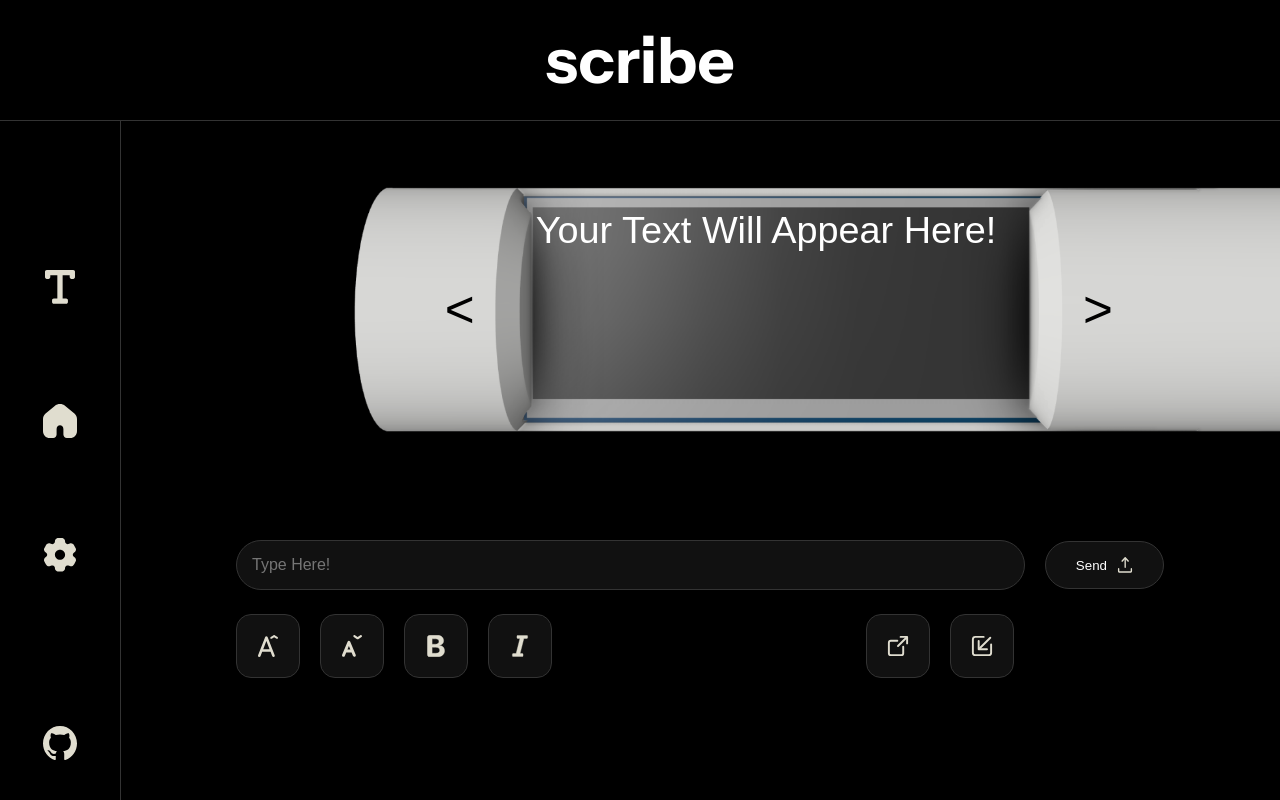
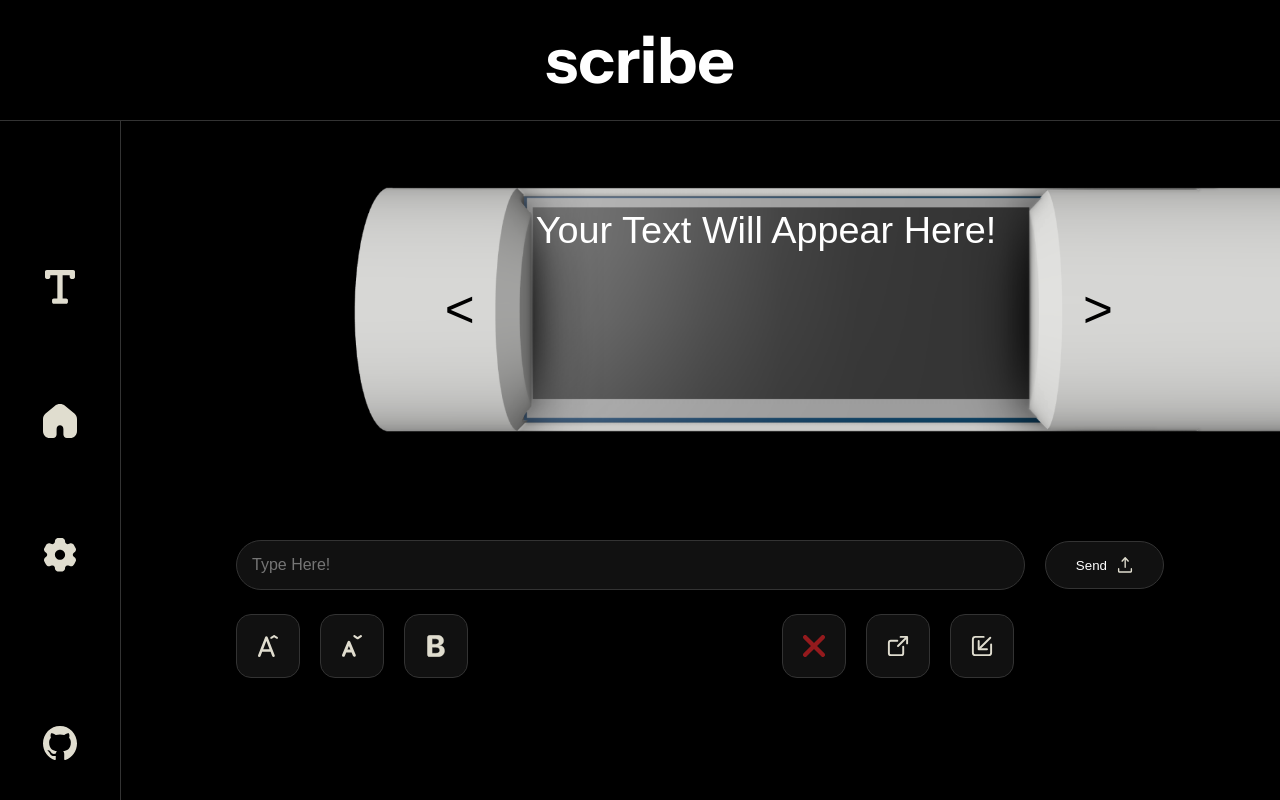
Before and after one commit to AthemiS13/scribe-app, a React (Vite) app in the folder frontend/: page / in a window 1280 px wide. Built offline with nearby package versions, Linux system fonts and the light colour scheme.

Commit message:
delete button added and italic removed

```diff
--- a/frontend/src/App.jsx
+++ b/frontend/src/App.jsx
@@ -13,6 +13,7 @@ import './App.css';              // ← add this
 import { Connect, Disconnect, SendData } from "../wailsjs/go/main/App"
 import saveIcon from './assets/icons/save.svg';
 import importIcon from './assets/icons/import.svg';
+import deleteIcon from './assets/icons/delete.svg';
 
 // Update the TEXT_CONTAINER to use relative percentages
 const TEXT_CONTAINER = {
@@ -681,6 +682,19 @@ function App() {
     }
   };
 
+  // Add this function with your other handler functions
+  const handleClearPage = () => {
+    // Clear the input text
+    setInputText('');
+
+    // Reset to a single empty page
+    setPageInputs(['']);
+    setPages([['']]);
+
+    // Go back to the first page
+    setCurrentPage(0);
+  };
+
   return (
     <div style={styles.container}>
       <header style={styles.header} className="header-text">scribe</header>
@@ -767,23 +781,26 @@ function App() {
                 <button style={styles.formatButton} className="format-button">
                   <img src={boldIcon} alt="Bold" style={{ width: '100%', height: '100%', padding: '2px' }} />
                 </button>
-                <button
-                  style={styles.formatButton}
-                  className="format-button"
-                  onClick={insertManualBreak}
-                  type="button"
-                  title="Insert Manual Break"
-                >
-                  <img src={italicIcon} alt="Manual Break" style={{ width: '100%', height: '100%', padding: '2px' }} />
-                </button>
+                {/* Removed the italic/manual break button */}
               </div>
 
-              {/* Right group - import/export buttons, now shifted left */}
+              {/* Right group - import/export buttons */}
               <div style={{
                 display: 'flex',
                 gap: '20px',
                 marginRight: '150px' // This shifts the buttons to the left by approximately the width of the send button + gap
               }}>
+                {/* New delete button */}
+                <button
+                  style={styles.formatButton}
+                  className="format-button"
+                  onClick={handleClearPage}
+                  type="button"
+                  title="Clear Page"
+                >
+                  <img src={deleteIcon} alt="Delete" style={{ width: '100%', height: '100%', padding: '2px' }} />
+                </button>
+
                 <button
                   style={styles.formatButton}
                   className="format-button"
```
Also changed, not shown: frontend/src/assets/icons/delete.svg (added).
